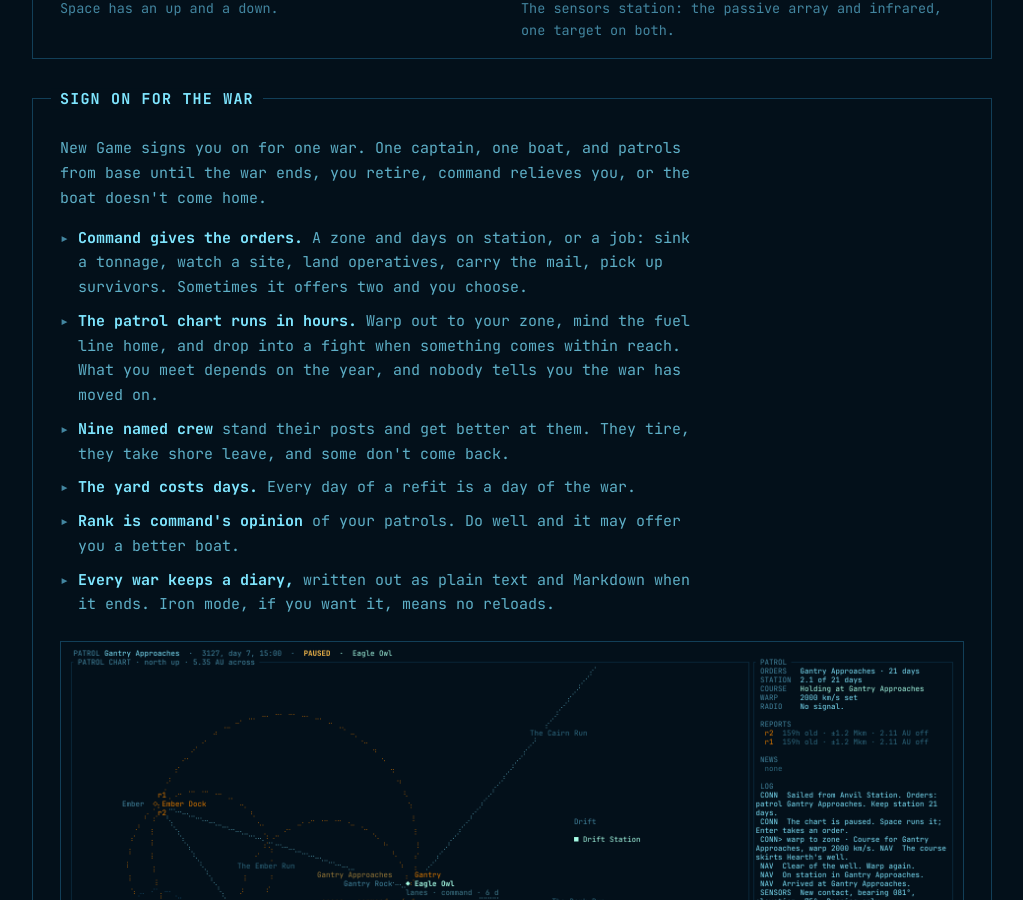
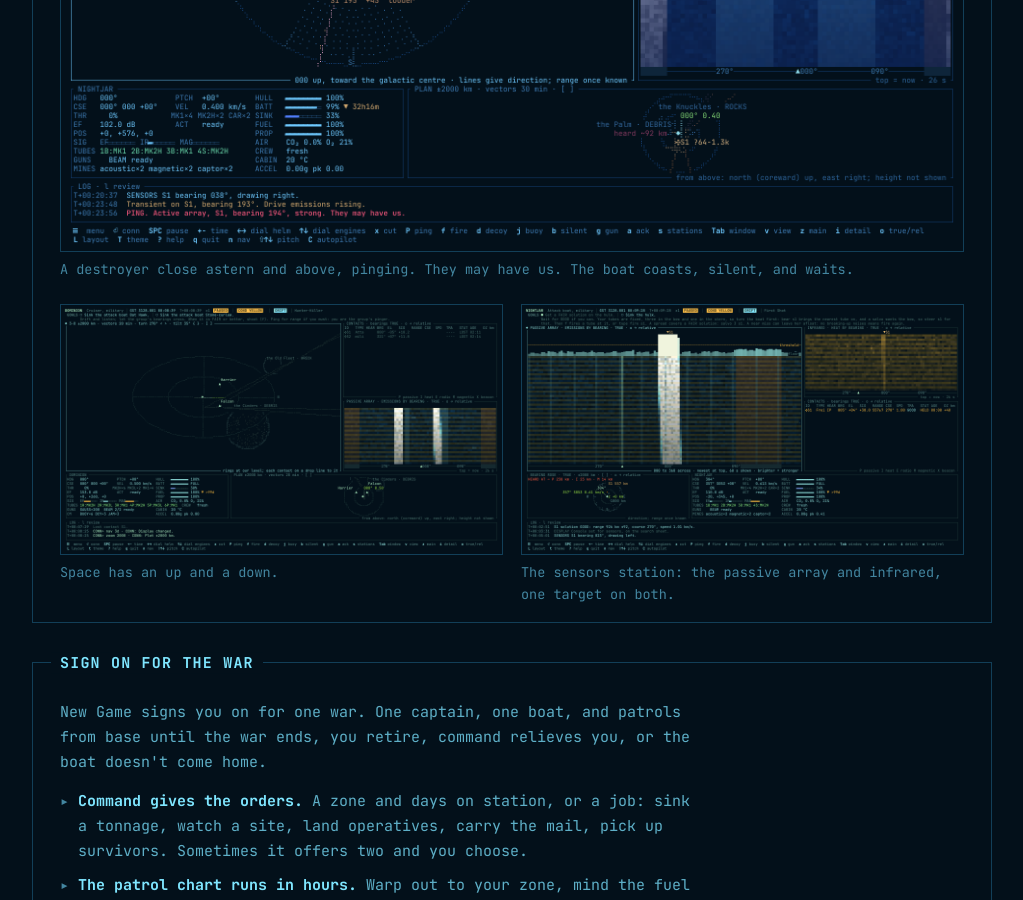
Before and after one commit to agiacalone/ghostboat, a Jekyll site: the page built from index.html, in a window 1280 px wide and 900 px high, scrolled down 4368 px. Shown: the whole window, without its empty margins (128-1151 px from the left). Built offline with Jekyll 4.4.1, drawn with Linux system fonts in a browser that asks for light colours.

Commit message:
Knife Fight: a destroyer overhead, pinging. They may have us.
Co-Authored-By: Claude Opus 5.5 <noreply@anthropic.com>
Claude-Session: https://claude.ai/code/session_01LMsLD8JpZJQjdx6PZqxKxg

```diff
--- a/index.html
+++ b/index.html
@@ -57,6 +57,10 @@ BT</pre>
   <figure>
     <a href="{{ '/screenshots/convoy-hunt.png' | relative_url }}"><img src="{{ '/screenshots/convoy-hunt.png' | relative_url }}" alt="Hunting a convoy: every contact tagged on the rose with range, height and closing speed, the escort pinging, the convoy's trace on the waterfall" loading="lazy" width="1832" height="1036"></a>
     <figcaption>A convoy on the rose, every contact tagged; the escort is pinging.</figcaption>
+  </figure>
+  <figure>
+    <a href="{{ '/screenshots/knife-fight-ping.png' | relative_url }}"><img src="{{ '/screenshots/knife-fight-ping.png' | relative_url }}" alt="Knife Fight: a destroyer close astern and above, louder on the rose, her ping called in red, PING. Active array, S1, bearing 194, strong. They may have us; the boat coasts in condition blue, rigged for silent" loading="lazy" width="1832" height="1036"></a>
+    <figcaption>A destroyer close astern and above, pinging. They may have us. The boat coasts, silent, and waits.</figcaption>
   </figure>
   <div class="pair">
     <figure>
```
Also changed, not shown: README.md, screenshots/knife-fight-ping.png (added).
